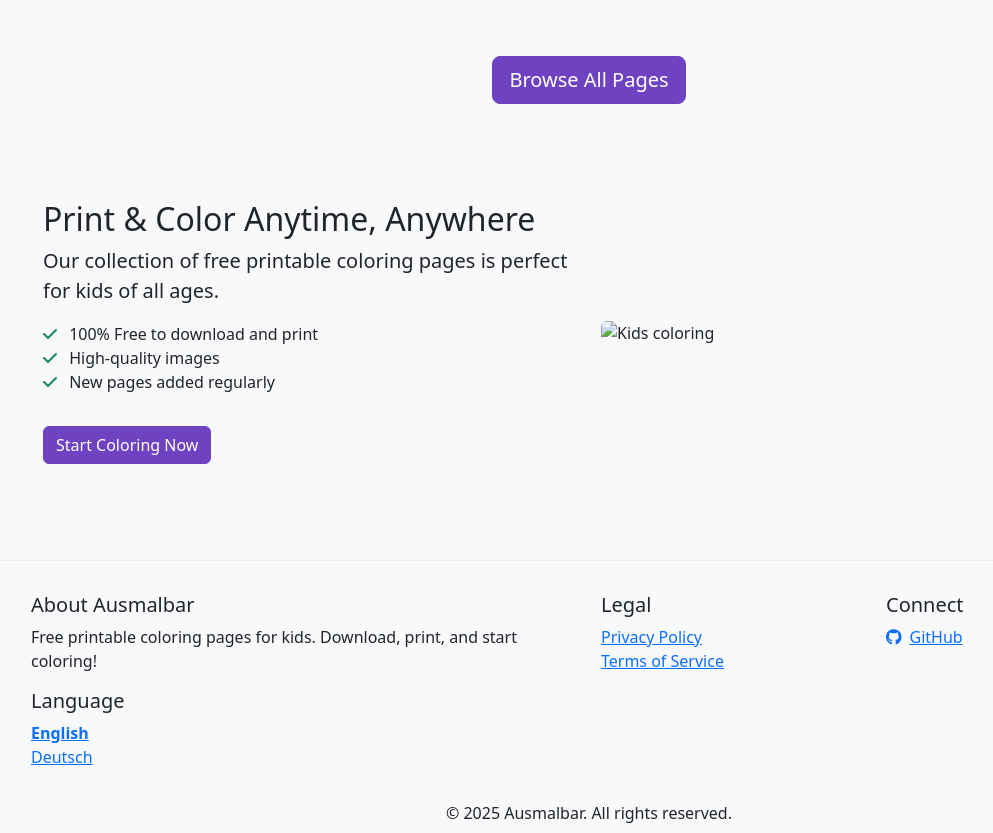
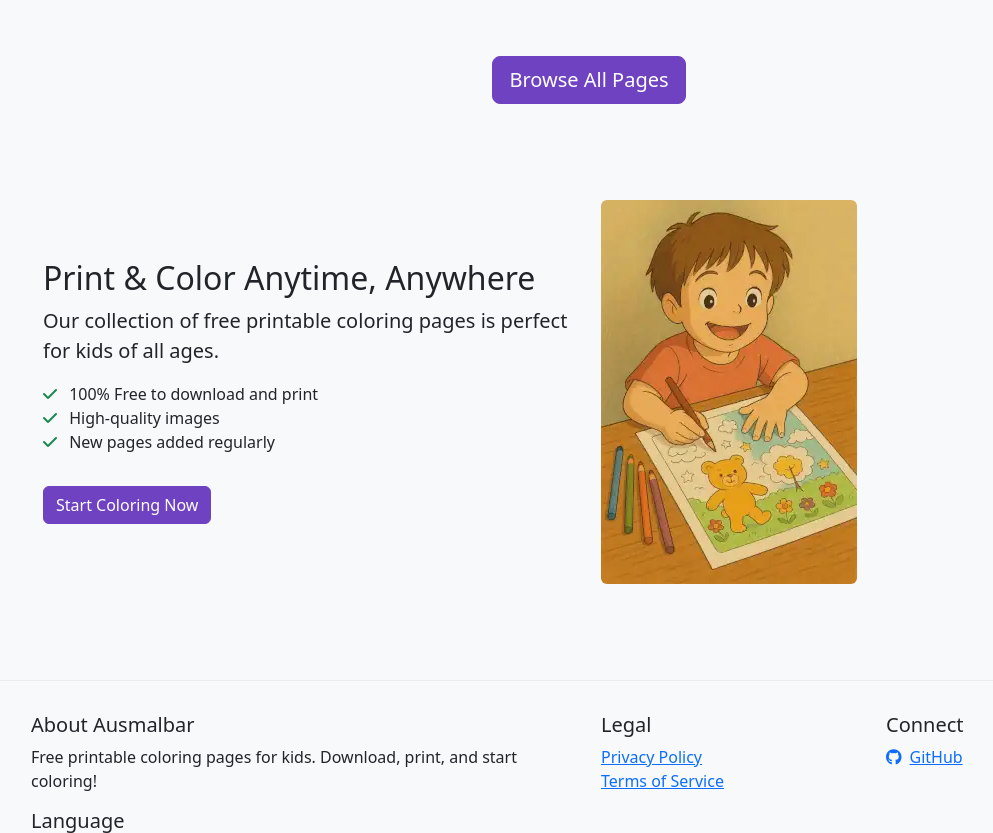
Before and after one commit to kreuzhofer/ausmalbar-fullstack, a Django app: page /en/ in a window 1280 px wide. Shown: the part 602-1435 px from the top of the page, without its empty margins (51-1044 px from the left). Run offline with Django 4.2, Linux system fonts and the light colour scheme; data that the repository does not hold is empty; some libraries are stand-ins or nearby versions.

Commit message:
add title image placeholder

```diff
--- a/coloring_pages/templates/coloring_pages/home.html
+++ b/coloring_pages/templates/coloring_pages/home.html
@@ -77,7 +77,7 @@
                 <a href="{% url 'search' %}" class="btn btn-primary mt-3">{% trans "Start Coloring Now" %}</a>
             </div>
             <div class="col-md-6 d-none d-md-block">
-                <img src="https://via.placeholder.com/600x400" alt="{% trans 'Kids coloring' %}" class="img-fluid rounded">
+                <img src="{% static 'images/title.webp' %}" alt="{% trans 'Kids coloring' %}" class="img-fluid rounded">
             </div>
         </div>
     </div>
```
Also changed, not shown: other parts of coloring_pages/templates/coloring_pages/home.html (+1 -1 lines), static/images/title.webp (added).
